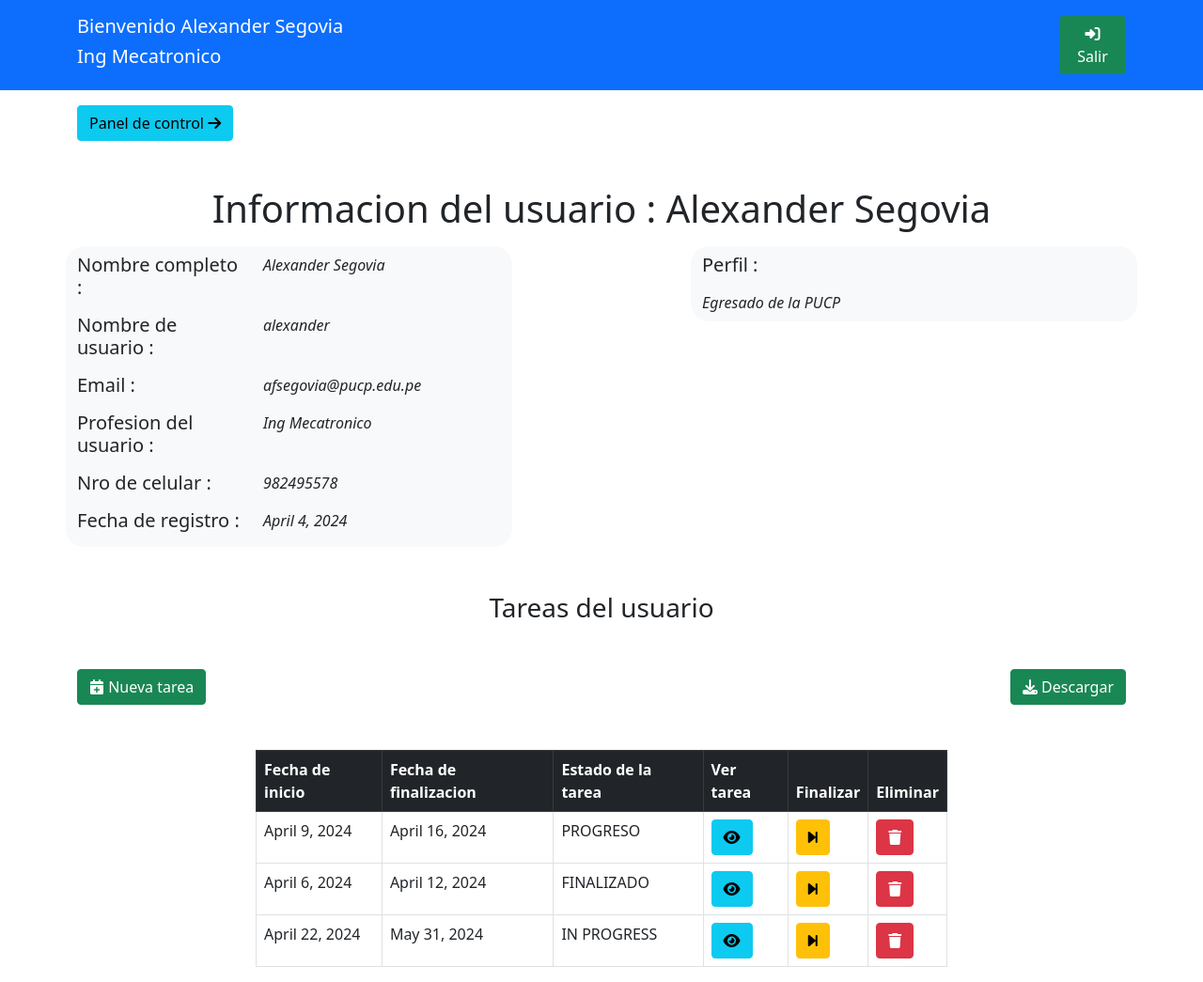
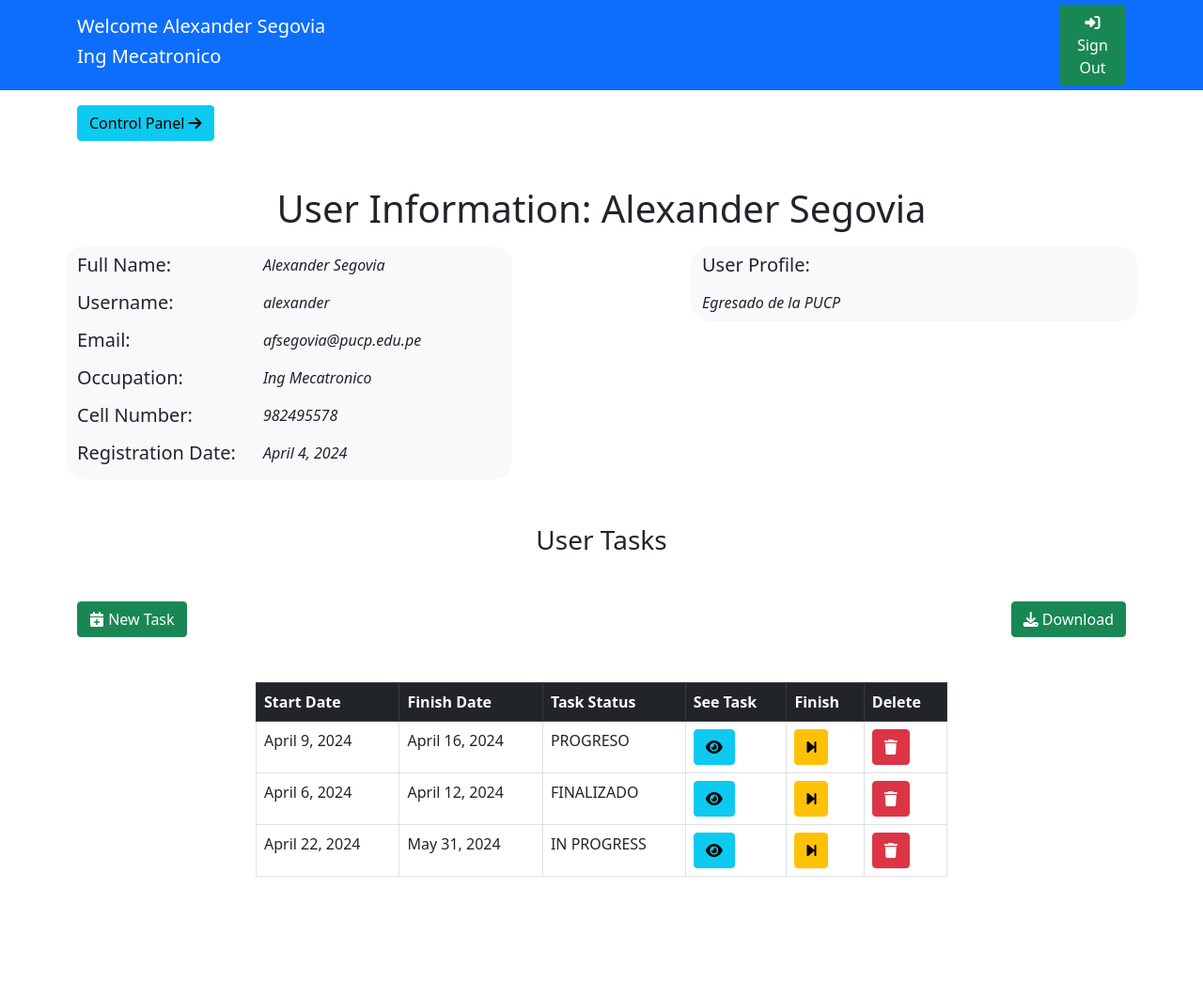
Before and after one commit to ZeroX420/sampleCodes, a Django app: page /perfilUsuario in a window 1280 px wide. Shown: the whole page at 94% size. After the commit the page ends 933 px from the top, so only its background shows below. Run offline with Django 5.2, Linux system fonts and the light colour scheme; a user stored in the database is signed in; data comes from the database, SQL or seed files in the repository; both versions use the stored data as it was after the commit.

Commit message:
Final project of the Training Course in Web Development with Python

```diff
--- a/app4/templates/informacionUsuario.html
+++ b/app4/templates/informacionUsuario.html
@@ -3,7 +3,7 @@
 <!DOCTYPE html>
 <html>
     <head>
-        <title>Vista de ingreso</title>
+        <title>User Information</title>
         <!--Importar bootstrap-->
         <link href="https://cdn.jsdelivr.net/npm/bootstrap@5.0.2/dist/css/bootstrap.min.css" rel="stylesheet" integrity="sha384-EVSTQN3/azprG1Anm3QDgpJLIm9Nao0Yz1ztcQTwFspd3yD65VohhpuuCOmLASjC" crossorigin="anonymous">
         <script src="https://cdn.jsdelivr.net/npm/bootstrap@5.0.2/dist/js/bootstrap.bundle.min.js" integrity="sha384-MrcW6ZMFYlzcLA8Nl+NtUVF0sA7MsXsP1UyJoMp4YLEuNSfAP+JcXn/tWtIaxVXM" crossorigin="anonymous"></script>
@@ -19,32 +19,32 @@
                 <div class="row justify-content-between align-items-center">
                     <div class="col-4 mt-3 mb-3 text-white">
                         <div class="row">
-                            <h5>Bienvenido {{ user.first_name }} {{ user.last_name }}</h5>
+                            <h5>Welcome {{ user.first_name }} {{ user.last_name }}</h5>
                         </div>
                         <div class="row">
                             <h5 id="usuarioNombreJs">{{ user.datosusuario.profesionUsuario }}</h5>
                         </div>
                     </div>
                     <div class="col-1">
-                        <a class="btn btn-success" href="{% url 'app4:cerrarSesion' %}"><i class="fa-solid fa-right-to-bracket"></i> Salir</a>
+                        <a class="btn btn-success" href="{% url 'app4:cerrarSesion' %}"><i class="fa-solid fa-right-to-bracket"></i> Sign Out</a>
                     </div>
                 </div>
             </div>
         </div>
         <div class="container mt-3 mb-3">
             <div>
-                <a href="{% url 'app4:consolaAdministrador' %}" class="btn btn-info">Panel de control <i class="fa-solid fa-arrow-right"></i></a>
+                <a href="{% url 'app4:consolaAdministrador' %}" class="btn btn-info">Control Panel <i class="fa-solid fa-arrow-right"></i></a>
             </div>
         </div>
         <div class="mt-5 text-center mb-3">
-            <h1>Informacion del usuario : {{ user.first_name }} {{ user.last_name }}</h1>
+            <h1>User Information: {{ user.first_name }} {{ user.last_name }}</h1>
         </div>
         <div class="container">
             <div class="row justify-content-between">
                 <div class="col-5 bg-light" style="border-radius: 20px;">
                     <div class="row mb-2 mt-2">
                         <div class="col-5">
-                            <h5>Nombre completo : </h5>
+                            <h5>Full Name: </h5>
                         </div>
                         <div class="col-7">
                             <i>{{ user.first_name }} {{ user.last_name }}</i>
@@ -52,7 +52,7 @@
                     </div>
                     <div class="row mb-2">
                         <div class="col-5">
-                            <h5>Nombre de usuario : </h5>
+                            <h5>Username: </h5>
                         </div>
                         <div class="col-7">
                             <i>{{ user.username }}</i>
@@ -60,7 +60,7 @@
                     </div>
                     <div class="row mb-2">
                         <div class="col-5">
-                            <h5>Email : </h5>
+                            <h5>Email: </h5>
                         </div>
                         <div class="col-7">
                             <i>{{ user.email }}</i>
@@ -68,7 +68,7 @@
                     </div>
                     <div class="row mb-2">
                         <div class="col-5">
-                            <h5>Profesion del usuario : </h5>
+                            <h5>Occupation: </h5>
                         </div>
                         <div class="col-7">
                             <i>{{ user.datosusuario.profesionUsuario }}</i>
@@ -76,7 +76,7 @@
                     </div>
                     <div class="row mb-2">
                         <div class="col-5">
-                            <h5>Nro de celular : </h5>
+                            <h5>Cell Number: </h5>
                         </div>
                         <div class="col-7">
                             <i>{{ user.datosusuario.nroCelular }}</i>
@@ -84,7 +84,7 @@
                     </div>
                     <div class="row mb-2">
                         <div class="col-5">
-                            <h5>Fecha de registro : </h5>
+                            <h5>Registration Date: </h5>
                         </div>
                         <div class="col-7">
                             <i>{{ user.datosusuario.fechaCreacion }}</i>
@@ -94,7 +94,7 @@
                 <div class="col-5 bg-light h-100" style="border-radius: 20px;">
                     <div class="row mb-2 mt-2">
                         <div class="col-5">
-                            <h5>Perfil : </h5>
+                            <h5>User Profile: </h5>
                         </div>
                     </div>
                     <div class="row mb-2">
@@ -106,15 +106,15 @@
             </div>
         </div>
         <div class="mt-5 text-center mb-3">
-            <h3>Tareas del usuario</h3>
+            <h3>User Tasks</h3>
         </div>
         <div class="container mt-5">
             <div class="row justify-content-between">
                 <div class="col-2 text-start">
-                    <button class="btn btn-success" data-bs-toggle="modal" data-bs-target="#nuevaTarea"><i class="fa-solid fa-calendar-plus"></i> Nueva tarea</button>
+                    <button class="btn btn-success" data-bs-toggle="modal" data-bs-target="#nuevaTarea"><i class="fa-solid fa-calendar-plus"></i> New Task</button>
                 </div>
                 <div class="col-2 text-end">
-                    <a class="btn btn-success" href="#"><i class="fa-solid fa-download"></i> Descargar</a>
+                    <a class="btn btn-success" href="#"><i class="fa-solid fa-download"></i> Download</a>
                 </div>
             </div>
         </div>
@@ -123,12 +123,12 @@
                 <div class="col-8">
                     <table class="table table-bordered">
                         <thead class="table-dark">
-                            <th>Fecha de inicio</th>
-                            <th>Fecha de finalizacion</th>
-                            <th>Estado de la tarea</th>
-                            <th>Ver tarea</th>
-                            <th>Finalizar</th>
-                            <th>Eliminar</th>
+                            <th>Start Date</th>
+                            <th>Finish Date</th>
+                            <th>Task Status</th>
+                            <th>See Task</th>
+                            <th>Finish</th>
+                            <th>Delete</th>
                         </thead>
                         <tbody>
                             {% for tareaInfo in tareasTotales %}
@@ -156,17 +156,17 @@
             <form method="post" action="{% url 'app4:perfilUsuario' %}">
             {% csrf_token %}
                 <div class="modal-header">
-                    <h5 class="modal-title">Crear nueva tarea</h5>
+                    <h5 class="modal-title">Create new task</h5>
                     <button type="button" class="btn-close" data-bs-dismiss="modal" aria-label="Close"></button>
                 </div>
                 <div class="modal-body">
                     <div class="row form-group justify-content-around mb-3">
                         <div class="col-5">
-                            <label>Nombre de la tarea</label>
+                            <label>Task Name</label>
                             <input class="form-control" type="text" name="nombreTarea" required>
                         </div>
                         <div class="col-5">
-                            <label>Responsable de la tarea</label>
+                            <label>Task Responsible</label>
                             <select class="form-select" name="responsableTarea" required>
                                 <option value="" selected></option>
                                 {% for usrInfo in usuariosExtendidos %}
@@ -177,24 +177,24 @@
                     </div>
                     <div class="row form-group justify-content-around mb-3">
                         <div class="col-5">
-                            <label>Fecha de inicio</label>
+                            <label>Start Date</label>
                             <input class="form-control" type="date" required name="fechaInicio">
                         </div>
                         <div class="col-5">
-                            <label>Fecha de finalizacion</label>
+                            <label>Finish Date</label>
                             <input class="form-control" type="date" required name="fechaFin">
                         </div>
                     </div>
                     <div class="row form-group justify-content-around mb-3">
                         <div class="col-11">
-                            <label>Descripcion de la tarea</label>
+                            <label>Task Description</label>
                             <textarea class="form-control" type="text" required rows="4" name="descripcionTarea"></textarea>
                         </div>
                     </div>
                 </div>
                 <div class="modal-footer">
                     <button type="button" class="btn btn-secondary" data-bs-dismiss="modal">Close</button>
-                    <button type="submit" class="btn btn-primary">Registrar</button>
+                    <button type="submit" class="btn btn-primary">Register</button>
                 </div>
             </form>
         </div>
@@ -206,34 +206,34 @@
     <div class="modal-dialog modal-dialog-centered modal-lg">
         <div class="modal-content">
             <div class="modal-header">
-                <h5 class="modal-title">Detalle de la tarea</h5>
+                <h5 class="modal-title">Task Details</h5>
                 <button type="button" class="btn-close" data-bs-dismiss="modal" aria-label="Close"></button>
             </div>
             <div class="modal-body">
                 <h1 style="display: none;" id="indTarea"></h1>
                 <div class="row form-group justify-content-around mb-3">
                     <div class="col-12">
-                        <label>Nombre de la tarea</label>
+                        <label>Task Name</label>
                         <input class="form-control" type="text" readonly id="nombreTareaDetalle">
                     </div>
                 </div>
                 <div class="row form-group justify-content-around mb-3">
                     <div class="col-4">
-                        <label>Fecha de inicio</label>
+                        <label>Start Date</label>
                         <input class="form-control" type="text" readonly id="fechaInicioDetalle">
                     </div>
                     <div class="col-4">
-                        <label>Fecha de finalizacion</label>
+                        <label>Finish Date</label>
                         <input class="form-control" type="text" readonly id="fechaFinDetalle">
                     </div>
                     <div class="col-4">
-                        <label>Estado de tarea</label>
+                        <label>Task Status</label>
                         <input class="form-control" type="text" readonly id="estadoTareaDetalle">
                     </div>
                 </div>
                 <div class="row form-group justify-content-around mb-3">
                     <div class="col-12">
-                        <label>Descripcion de la tarea</label>
+                        <label>Task Description</label>
                         <textarea class="form-control" type="text" rows="4" readonly id="descripcionTareaDetalle"></textarea>
                     </div>
                 </div>
@@ -270,7 +270,7 @@
                         <input class="form-control" type="text" id="comentarioUsuario">
                     </div>
                     <div class="col-2">
-                        <button class="btn btn-info" onclick="enviarComentario()">Comentar</button>
+                        <button class="btn btn-info" onclick="enviarComentario()">Comment</button>
                     </div>
                 </div>
             </div>
--- a/app4/views.py
+++ b/app4/views.py
@@ -24,9 +24,8 @@ def index(request):
         else:
             return HttpResponseRedirect(reverse('app4:index'))
     return render(request,'ingresoUsuario.html',{
-        'mensajeBienvenida':"Hola a todos, bienvenidos al sistema de gestion de tareas",
+        'mensajeBienvenida':"Hello everyone. Welcome to task management system.",
         'listaObjetos': listaObjetos
-        #'listaObjetos':['Alexander','Martin','Diego']
     })
 
 @login_required(login_url='/')
@@ -48,7 +47,7 @@ def perfilUsuario(request):
             descripcionTarea=descripcionTarea,
             fechaFin=datetime.datetime.strptime(fechaFin,'%Y-%m-%d'),
             fechaInicio=datetime.datetime.strptime(fechaInicio,'%Y-%m-%d'),
-            estadoTarea='PROGRESO',
+            estadoTarea='IN PROGRESS',
             usuarioResponsable=usrExt,
             usuarioCreador=request.user
         )
@@ -95,7 +94,7 @@ def cerrarSesion(request):
 
 def finalizarTarea(request,idTarea):
     tareaObj = tareasSistem.objects.get(id=idTarea)
-    tareaObj.estadoTarea = 'FINALIZADO'
+    tareaObj.estadoTarea = 'FINISHED'
     tareaObj.save()
     return HttpResponseRedirect(reverse('app4:perfilUsuario'))
 
```
Also changed, not shown: app4/static/ejemploJs.js (deleted, +0 -56 lines), app4/templates/consolaAdministrador.html (+30 -30 lines), app4/templates/ejemploJs.html (deleted, +0 -37 lines), app4/templates/ingresoUsuario.html (+4 -4 lines), app4/templates/react1.html (deleted, +0 -76 lines), db.sqlite3.
